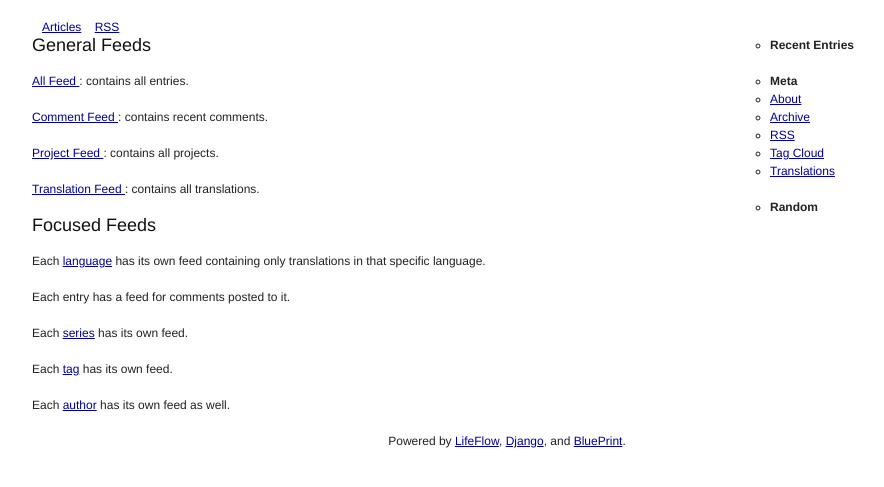
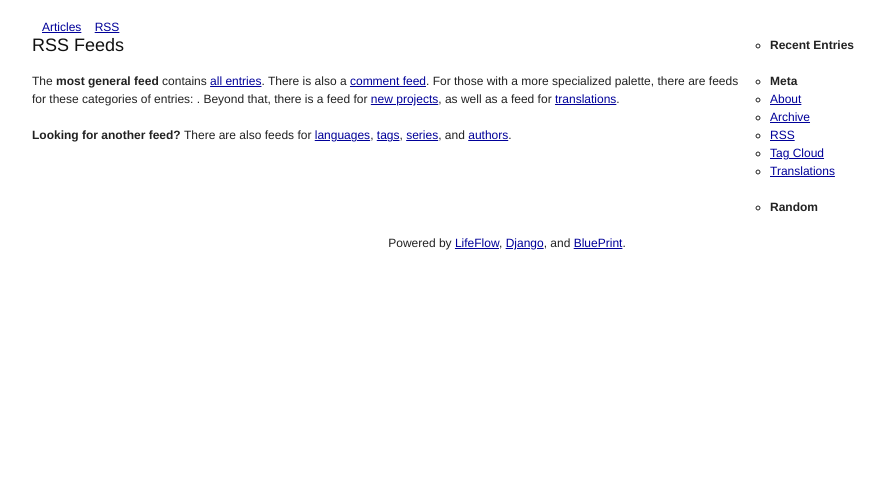
Before and after one commit to lethain/lifeflow, a Django app: template templates/lifeflow/meta_rss.html in a window 1280 px wide. Shown: the top 487 px of the page, without its empty margins (133-1017 px from the left). Run offline with Django 3.2, Linux system fonts and the light colour scheme; the template is opened without the code that fills it, so the values that code supplies are empty.

Commit message:
Updated appearance of RSS page.
[#37 state:resolved]

```diff
--- a/templates/lifeflow/meta_rss.html
+++ b/templates/lifeflow/meta_rss.html
@@ -1,22 +1,14 @@
 {% extends "lifeflow/lifeflow_base.html" %}
 {% block title %} RSS {% endblock %}
 {% block body %}
-<h3> General Feeds </h3>
+<h3> RSS Feeds </h3>
 
-<p><a href="/feeds/all/"> All Feed </a>: contains all entries. </p>
-<p><a href="/feeds/comment/"> Comment Feed </a>: contains recent comments. </p>
-{% for flow in flows %}
-<p><a href="/feeds/flow/{{ flow.slug }}/"> {{ flow.title }} Feed </a>: contains entries from the {{ flow.title }} flow. </p>
-{% endfor %}
-<p><a href="/feeds/projects/"> Project Feed </a>: contains all projects. </p>
-<p><a href="/feeds/translations/"> Translation Feed </a>: contains all translations. </p>
 
-<h3> Focused Feeds </h3>
 
-<p> Each <a href="/language/">language</a> has its own feed containing only translations in that specific language.</p>
-<p> Each entry has a feed for comments posted to it.</p>
-<p> Each <a href="/articles/">series</a> has its own feed. </p>
-<p> Each <a href="/tags/">tag</a> has its own feed. </p>
-<p> Each <a href="/author/">author</a> has its own feed as well. </p>
+<p> The <strong>most general feed</strong> contains <a href="/feeds/all/">all entries</a>. There is also a <a href="/feeds/comment/">comment feed</a>. For those with a more specialized palette, there are feeds for these categories of entries: {% for flow in flows %} <a href="/feeds/flow/{{ flow.slug }}/">{{ flow.title }}</a> {% endfor %}. Beyond that, there is a feed for <a href="/feeds/projects/">new projects</a>, as well as a feed for <a href="/feeds/translations/">translations</a>.</p>
+
+
+
+<p> <strong> Looking for another feed? </strong> There are also feeds for <a href="/language/">languages</a>, <a href="/tags/">tags</a>, <a href="/articles/">series</a>, and <a href="/author/">authors</a>.
 
 {% endblock %}
```
